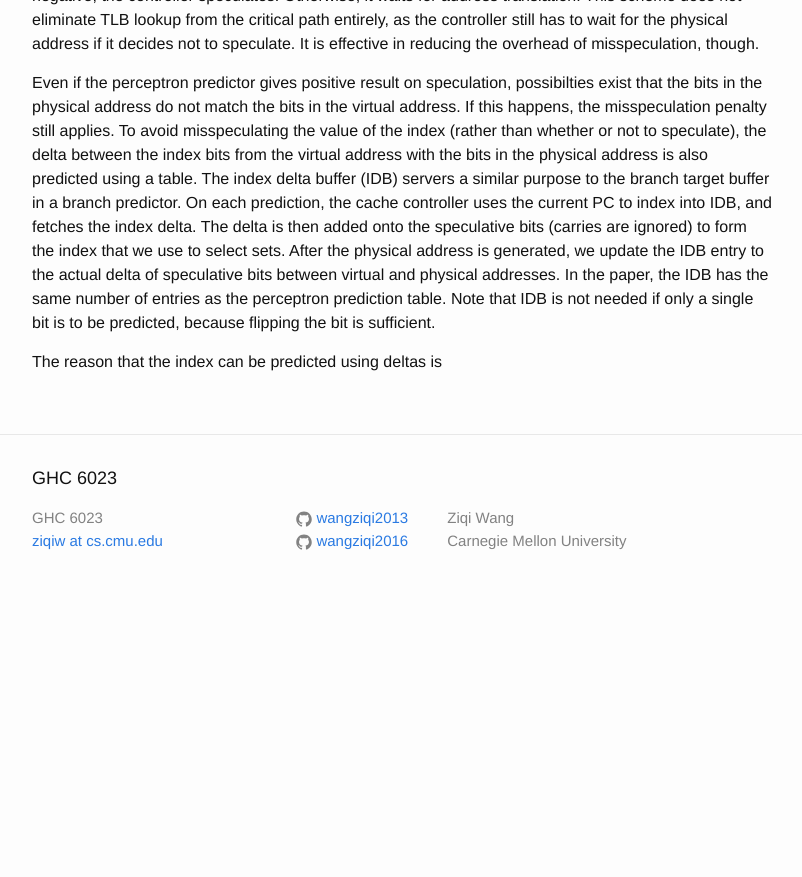
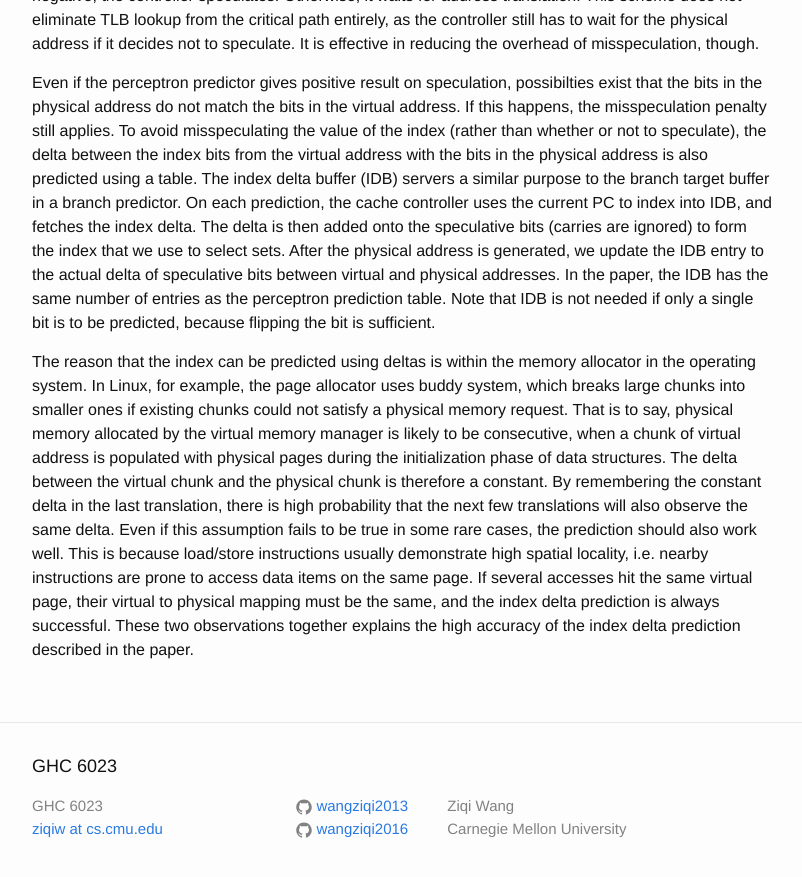
Before and after one commit to wangziqi2013/wangziqi2013.github.io, a Jekyll site: the page built from _posts/2018-05-20-SIPT.markdown, in a window 1280 px wide and 900 px high, scrolled down 1222 px. Shown: the top 877 px of the window, without its empty margins (238-1040 px from the left). Built offline with Jekyll 4.4.1, drawn with Linux system fonts in a browser that asks for light colours; before the commit the page ends 1834 px from its top, so only the background shows below that.

Commit message:
Finish explaining the accuracy

```diff
--- a/_posts/2018-05-20-SIPT.markdown
+++ b/_posts/2018-05-20-SIPT.markdown
@@ -59,4 +59,15 @@ speculative bits between virtual and physical addresses. In the paper, the IDB h
 as the perceptron prediction table. Note that IDB is not needed if only a single bit is to be predicted, because
 flipping the bit is sufficient.
 
-The reason that the index can be predicted using deltas is
+The reason that the index can be predicted using deltas is within the memory allocator in the operating system.
+In Linux, for example, the page allocator uses buddy system, which breaks large chunks into smaller ones if
+existing chunks could not satisfy a physical memory request. That is to say, physical memory allocated by
+the virtual memory manager is likely to be consecutive, when a chunk of virtual address is populated with
+physical pages during the initialization phase of data structures. The delta between the virtual chunk and
+the physical chunk is therefore a constant. By remembering the constant delta in the last translation, there is
+high probability that the next few translations will also observe the same delta. Even if this assumption
+fails to be true in some rare cases, the prediction should also work well. This is because load/store instructions
+usually demonstrate high spatial locality, i.e. nearby instructions are prone to access data items on the same page.
+If several accesses hit the same virtual page, their virtual to physical mapping must be the same, and the index
+delta prediction is always successful. These two observations together explains the high accuracy of the
+index delta prediction described in the paper.
```
